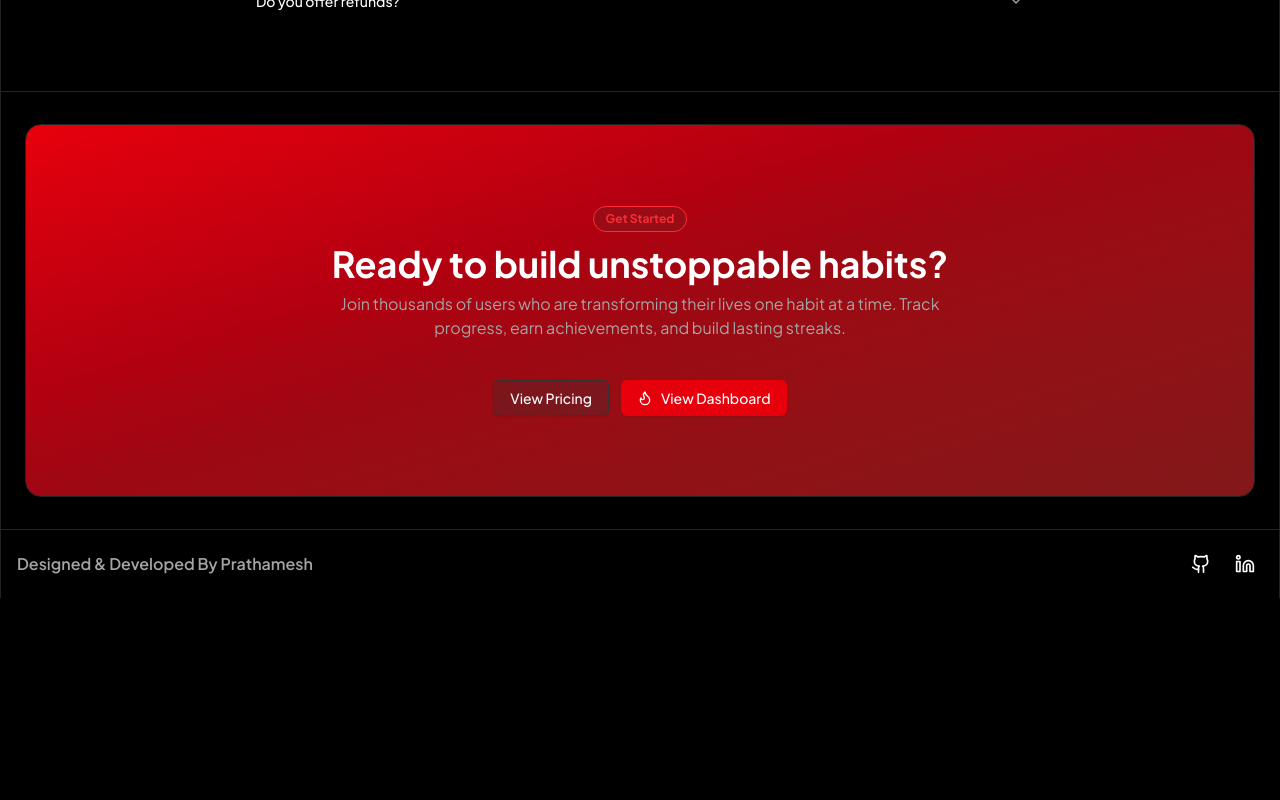
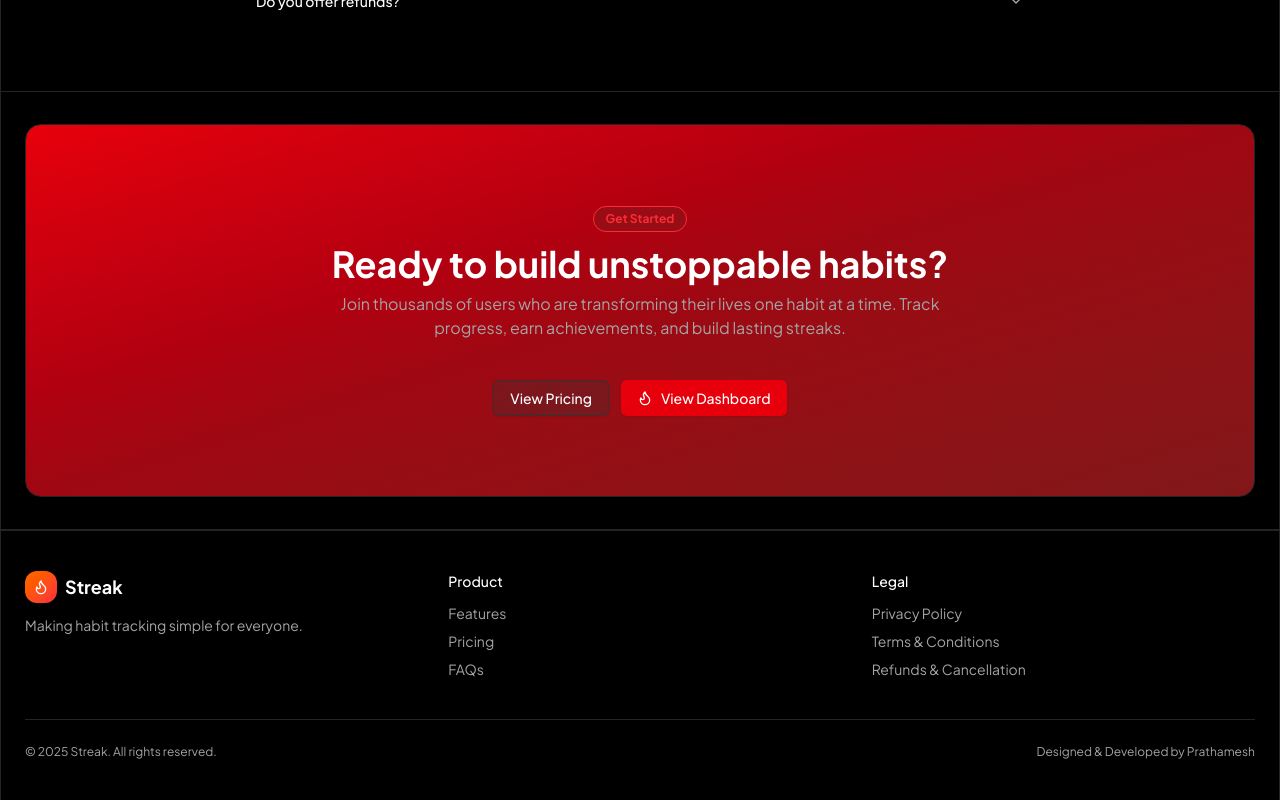
Before and after one commit to Prathamesh0222/streak, a Next.js app: page / in a window 1280 px wide. Shown: the part 4339-5139 px from the top of the page. Before the commit the page ends 4937 px from the top, so only its background shows below. Built offline with nearby package versions, Linux system fonts and the light colour scheme.

Commit message:
updated footer

```diff
--- a/components/footer.tsx
+++ b/components/footer.tsx
@@ -1,30 +1,89 @@
-import { Github, Linkedin } from "lucide-react";
 import Link from "next/link";
+import { Logo } from "./logo";
 
 export const Footer = () => {
-  const LINKEDIN = process.env.LINKEDIN_URL;
-  const GITHUB = process.env.GITHUB_URL;
+  const year = new Date().getFullYear();
 
   return (
-    <footer className="p-4 flex justify-between w-full max-w-7xl mx-auto items-center border-x">
-      <p className="font-semibold text-muted-foreground">
-        Designed & Developed By Prathamesh
+    <footer className="w-full border-t">
+      <div className="mx-auto w-full max-w-7xl px-4 py-10 md:px-6 border-x">
+        <div className="grid grid-cols-1 gap-10 md:grid-cols-3">
+          <div className="flex flex-col gap-3">
+            <Logo />
+            <p className="text-sm text-muted-foreground">
+              Making habit tracking simple for everyone.
             </p>
-      <div className="flex gap-2">
+          </div>
+          <nav aria-label="Footer product links" className="md:col-span-1">
+            <p className="mb-3 text-sm font-medium">Product</p>
+            <ul className="space-y-2 text-sm">
+              <li>
                 <Link
-          className="p-2 rounded-full hover:bg-red-500 transition-all duration-200"
-          href={GITHUB || ""}
-          aria-label="Visit GitHub profile"
+                  href="/#features"
+                  className="text-muted-foreground hover:text-foreground transition-colors"
                 >
-          <Github className="w-5 h-5" />
+                  Features
                 </Link>
+              </li>
+              <li>
                 <Link
-          className="p-2 rounded-full hover:bg-red-500 transition-all duration-200"
-          href={LINKEDIN || ""}
-          aria-label="Visit LinkedIn profile"
+                  href="/pricing"
+                  className="text-muted-foreground hover:text-foreground transition-colors"
                 >
-          <Linkedin className="w-5 h-5 " />
+                  Pricing
                 </Link>
+              </li>
+              <li>
+                <Link
+                  href="/#faq"
+                  className="text-muted-foreground hover:text-foreground transition-colors"
+                >
+                  FAQs
+                </Link>
+              </li>
+            </ul>
+          </nav>
+          <nav aria-label="Footer legal links" className="md:col-span-1">
+            <p className="mb-3 text-sm font-medium">Legal</p>
+            <ul className="space-y-2 text-sm">
+              <li>
+                <Link
+                  href="#"
+                  className="text-muted-foreground hover:text-foreground transition-colors"
+                >
+                  Privacy Policy
+                </Link>
+              </li>
+              <li>
+                <Link
+                  href="#"
+                  className="text-muted-foreground hover:text-foreground transition-colors"
+                >
+                  Terms & Conditions
+                </Link>
+              </li>
+              <li>
+                <Link
+                  href="#"
+                  className="text-muted-foreground hover:text-foreground transition-colors"
+                >
+                  Refunds & Cancellation
+                </Link>
+              </li>
+            </ul>
+          </nav>
+        </div>
+
+        <div className="mt-10 h-px w-full bg-border" aria-hidden="true" />
+
+        <div className="mt-6 flex items-center justify-between">
+          <p className="text-xs text-muted-foreground">
+            © {year} Streak. All rights reserved.
+          </p>
+          <p className="text-xs text-muted-foreground">
+            Designed & Developed by Prathamesh
+          </p>
+        </div>
       </div>
     </footer>
   );
```
Lines whose indentation alone changed are shown as unchanged.
